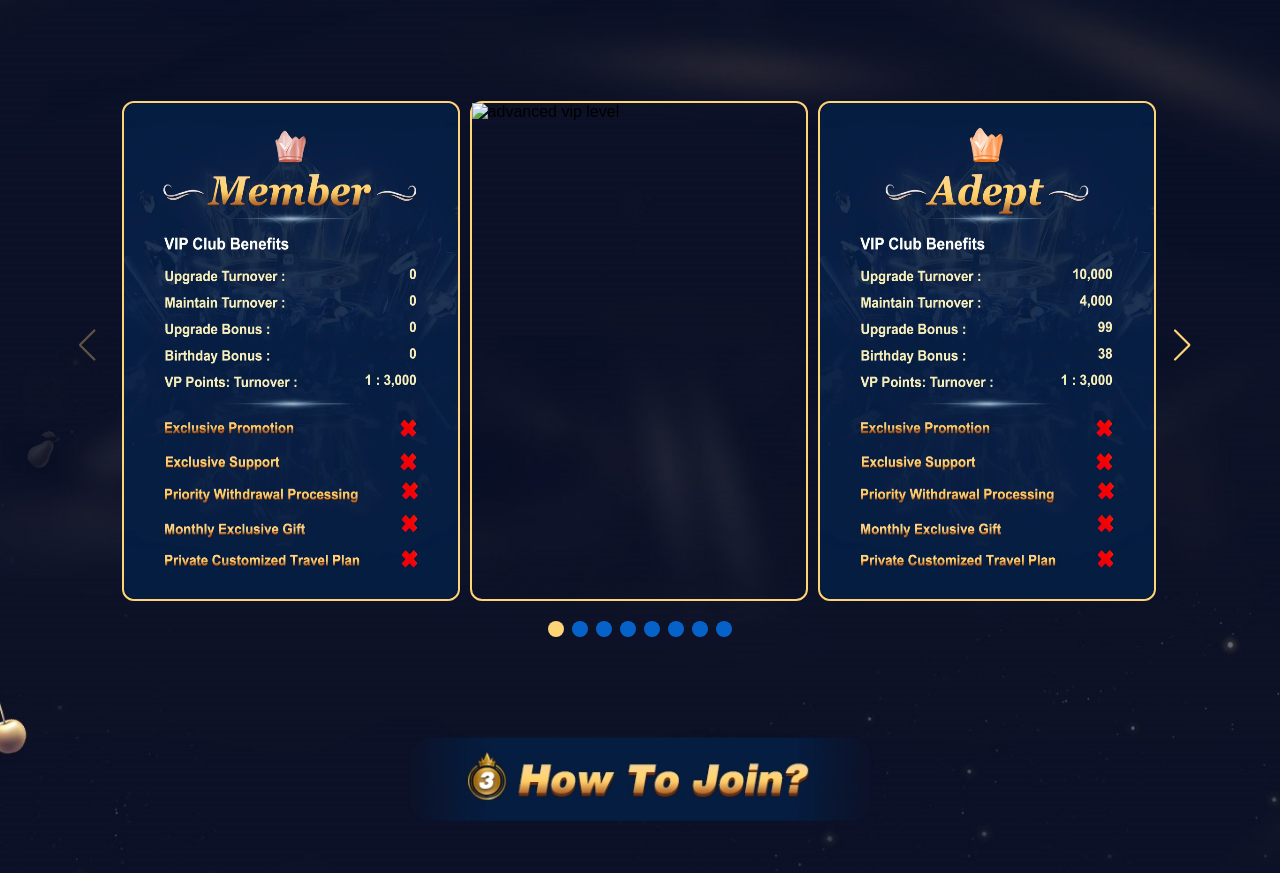
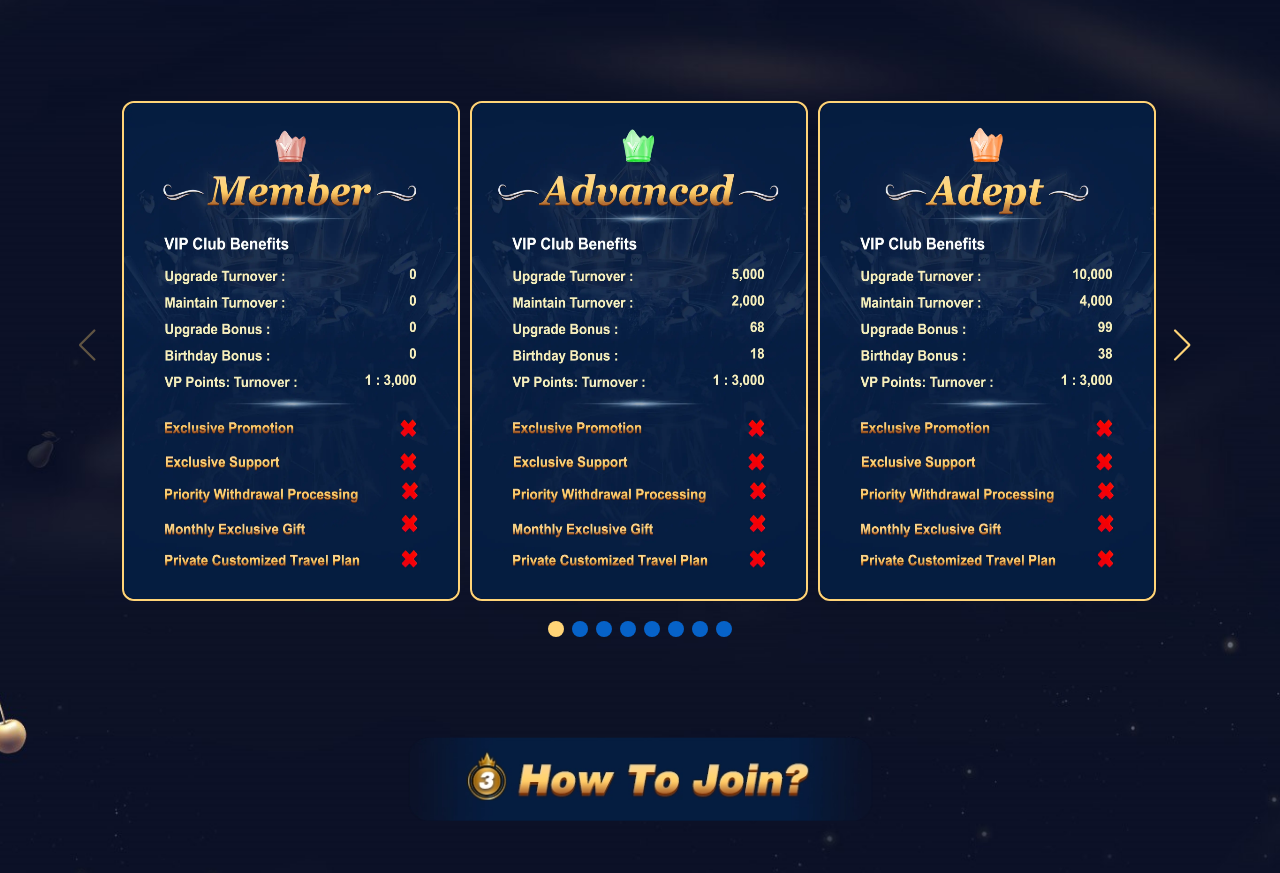
Before and after one commit to pbfd-rea/vip_club, a plain HTML site: page index.html in a window 1280 px wide. Shown: the part 1295-2168 px from the top of the page. Drawn offline with nearby package versions, Linux system fonts and the light colour scheme.

Commit message:
changed img file name

```diff
--- a/index.html
+++ b/index.html
@@ -58,7 +58,7 @@
                 <div class="swiper" id="vipLevelSwiper">
                     <div class="swiper-wrapper">
                         <div class="swiper-slide"><img src="img/vip-level/member.webp" alt="member vip level" loading="lazy"></div>
-                        <div class="swiper-slide"><img src="img/vip-level/advanced.webp" alt="advanced vip level" loading="lazy"></div>
+                        <div class="swiper-slide"><img src="img/vip-level/advance.webp" alt="advanced vip level" loading="lazy"></div>
                         <div class="swiper-slide"><img src="img/vip-level/adept.webp" alt="adept vip level" loading="lazy"></div>
                         <div class="swiper-slide"><img src="img/vip-level/expert.webp" alt="expert vip level" loading="lazy"></div>
                         <div class="swiper-slide"><img src="img/vip-level/pioneer.webp" alt="pioneer vip level" loading="lazy"></div>
```
